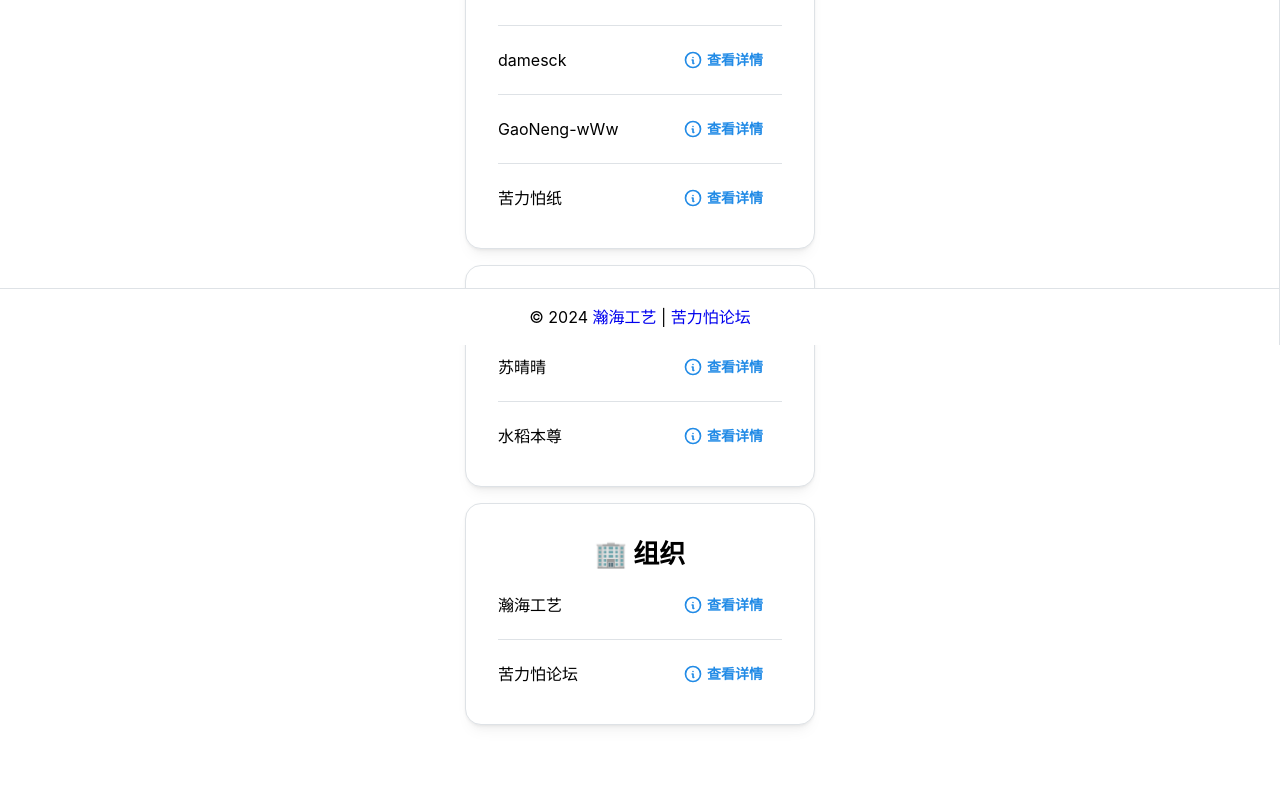
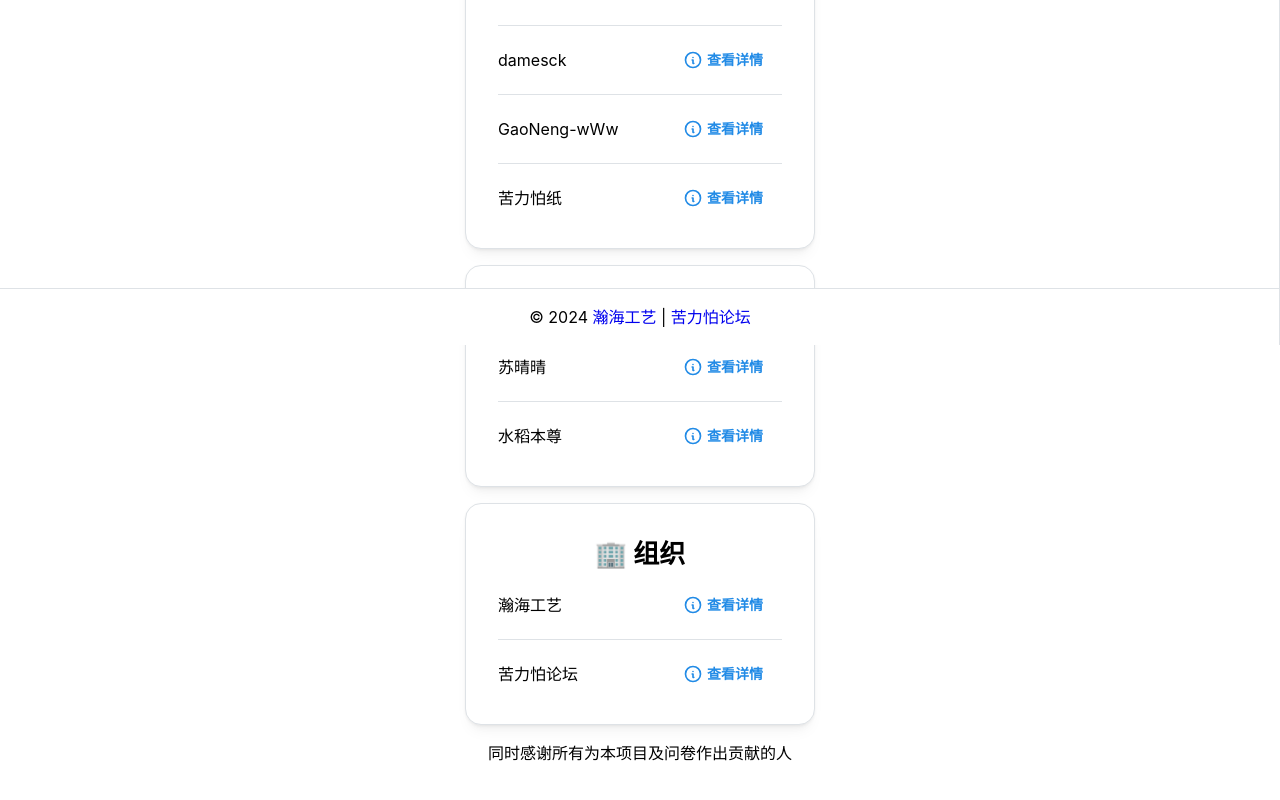
Before and after one commit to TeamVastsea/klpbbs_survey_frontend, a Next.js app: page /about in a window 1280 px wide. Shown: the part 455-1255 px from the top of the page. Built offline with nearby package versions, Linux system fonts and the light colour scheme.

Commit message:
feat: add thankful sentence

```diff
--- a/app/(root)/about/page.tsx
+++ b/app/(root)/about/page.tsx
@@ -81,6 +81,10 @@ export default function AboutPage() {
                             />
                         </Modal>
                     )}
+
+                    <Center>
+                        <Text>同时感谢所有为本项目及问卷作出贡献的人</Text>
+                    </Center>
                 </Stack>
             </Container>
         </Center>
```
